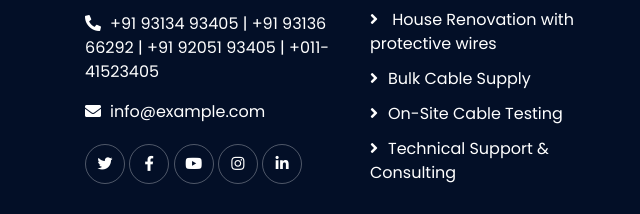
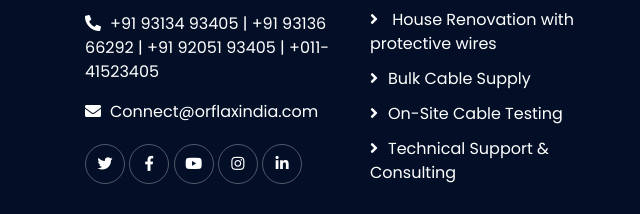
Before and after one commit to dhurvasaxena/IMPOSTERS-, a plain HTML site: page contact.html in a window 1280 px wide. Shown: the part 1520-1734 px from the top of the page, 0-640 px from the left. Drawn offline with nearby package versions, Linux system fonts and the light colour scheme.

Commit message:
Update contact.html
contact works

```diff
--- a/contact.html
+++ b/contact.html
@@ -209,7 +209,7 @@
                                 <h2>Office Contact</h2>
                                 <p><i class="fa fa-map-marker-alt"></i> B-42/15 Jhilmil Industrial Area , G.T.Road , Delhi 110 095</p>
                                 <p><i class="fa fa-phone-alt"></i>+91 93134 93405 | +91 93136 66292 | +91 92051 93405 | +011-41523405</p>
-                                <p><i class="fa fa-envelope"></i>info@example.com</p>
+                                <p><i class="fa fa-envelope"></i>Connect@orflaxindia.com</p>
                                 <div class="footer-social">
                                     <a href=""><i class="fab fa-twitter"></i></a>
                                     <a href=""><i class="fab fa-facebook-f"></i></a>
```
